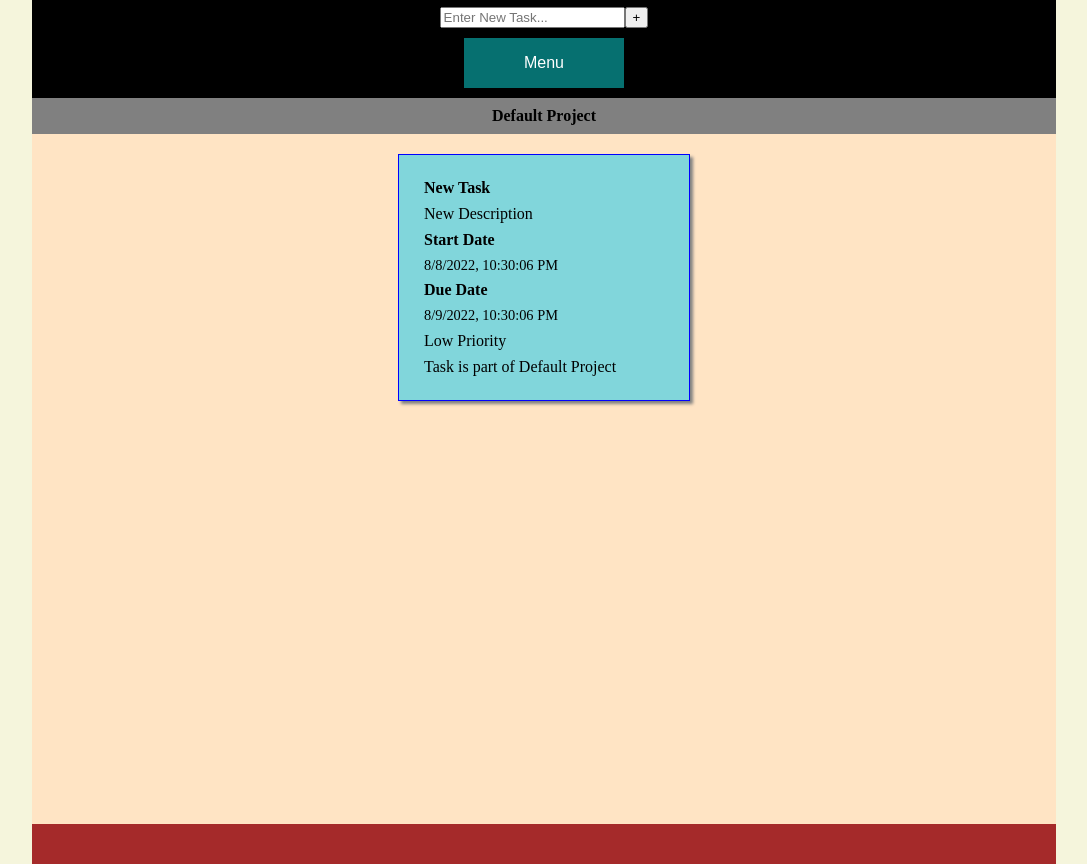
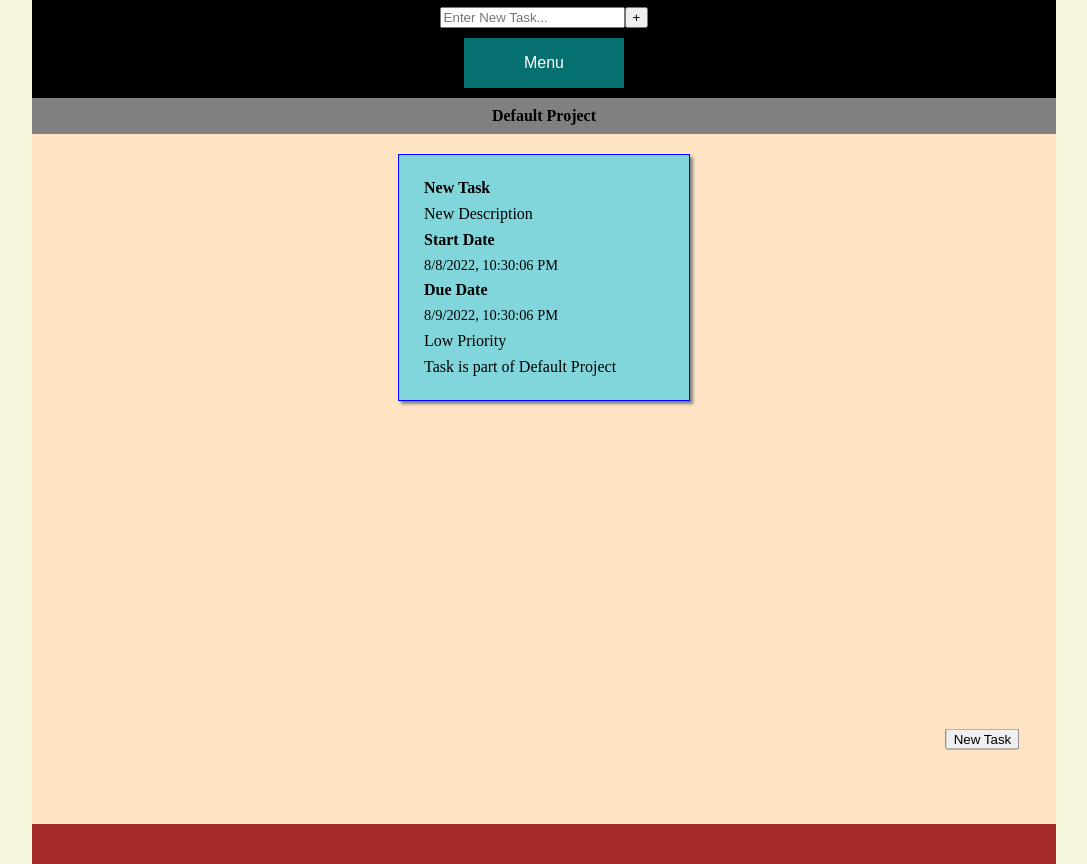
Before and after one commit to KPInc425/odin-tasks, a website built with webpack: page src/index.html in a window 1280 px wide. Shown: the whole page, without its empty margins (96-1183 px from the left). Built offline with nearby package versions, Linux system fonts and the light colour scheme.

Commit message:
Implement module to display newTask button

```diff
--- /dev/null
+++ b/src/displayNewTaskButton.js
@@ -0,0 +1,13 @@
+const displayNewTaskButton = () => {
+    console.log('Displaying New Task Button!');
+
+    const mainContainer = document.querySelector('main');
+    const btnNewTask = document.createElement('button');
+    btnNewTask.classList.add('newTaskButton');
+    btnNewTask.innerText = 'New Task';
+    btnNewTask.setAttribute('title', 'New Task');
+
+    mainContainer.appendChild(btnNewTask);
+}
+
+export default displayNewTaskButton;
--- a/src/index.js
+++ b/src/index.js
@@ -9,6 +9,7 @@ import simpleNewTaskEventListener from './newSimpleTask_EL.js';
 import allProjectsEventListener from './allProjects_EL.js';
 import showTasksEditButtonEL from './showTasksEditButtons_EL.js';
 import * as allProjectData from './projectArray.js';
+import displayNewTaskButton from './displayNewTaskButton.js';
 
 import './reset.css';
 import './style.css';
@@ -58,6 +59,7 @@ import './style.css';
     // Display Default Tasks for default project
     displayProjectTitle(localProjectArray[0].projectTitle);
     displayProjectTasks(localProjectArray[0].projectTaskArray);
+    displayNewTaskButton();
 
     // Listen for button push and add to default project
     simpleNewTaskEventListener();
@@ -68,8 +70,6 @@ import './style.css';
     // Add EventListeners to show edit buttons when clicked
     showTasksEditButtonEL();
 
-
-
     // window.addEventListener('click', (e) => {
     //     console.log(e.target);
     // })
--- a/src/style.css
+++ b/src/style.css
@@ -226,3 +226,11 @@ footer {
 .highPriority {
     background-color: rgba(216, 17, 17, 0.548);
 }
+
+.newTaskButton {
+    position: absolute;
+    bottom: 5%;
+    right: 10%;
+    transform: translate(-50%, -50%);
+    z-index: 10;
+}
```
Also changed, not shown: README.md, src/el_displayNewTaskCard.js (added), 1 other file.
